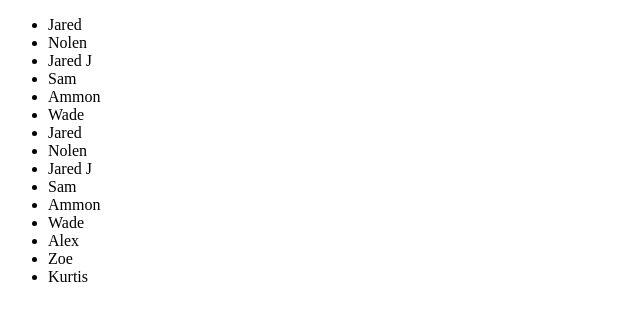
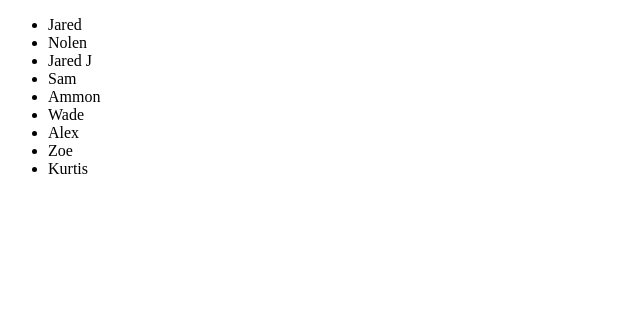
Before and after one commit to C1Thomas/test, a plain HTML site: page students.html in a window 1280 px wide. Shown: the whole page, without its empty margins (0-640 px from the left). Drawn offline with Linux system fonts and the light colour scheme.

Commit message:
remove more duplicated students

```diff
--- a/students.html
+++ b/students.html
@@ -13,12 +13,6 @@
     <li>Sam</li>
     <li>Ammon</li>
     <li>Wade</li>
-    <li>Jared</li>
-    <li>Nolen</li>
-    <li>Jared J</li>
-    <li>Sam</li>
-    <li>Ammon</li>
-    <li>Wade</li>
 <li>Alex</li>
 <li>Zoe</li>
 <li>Kurtis</li>
```
